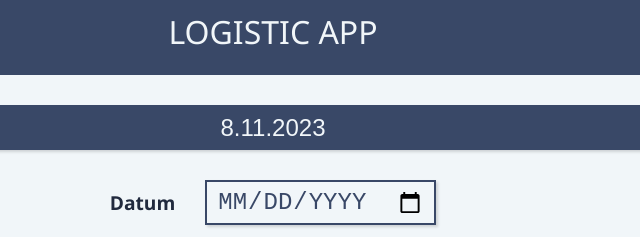
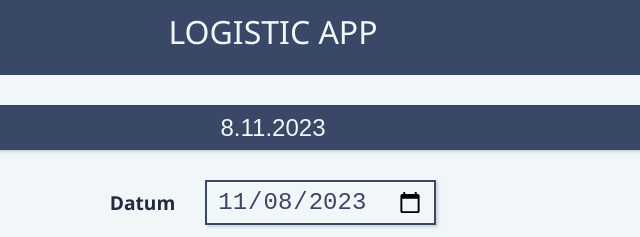
Before and after one commit to Paraldos/myschiggy, a plain HTML site: page index.html in a window 1280 px wide. Shown: the top 237 px of the page, 367-1007 px from the left. Drawn offline with Linux system fonts and the light colour scheme.

Commit message:
update section to include date on load

```diff
--- a/js/section/section.js
+++ b/js/section/section.js
@@ -80,10 +80,14 @@ export default class Section {
 
   updateDate() {
     let date = this.dateInput.valueAsNumber;
-    if (!date && this.entry.date) date = this.entry.date;
+    if (!date && this.entry.date) {
+      date = this.entry.date;
+      this.dateInput.valueAsNumber = date;
+    } else {
+      this.entry.date = date;
+      this.entry.update();
+    }
     this.header.innerText = new Date(date).toLocaleDateString("de-DE");
-    this.entry.date = date;
-    this.entry.update();
   }
 
   getCurrentTime() {
```
Also changed, not shown: index.html (+1 -1 lines).
